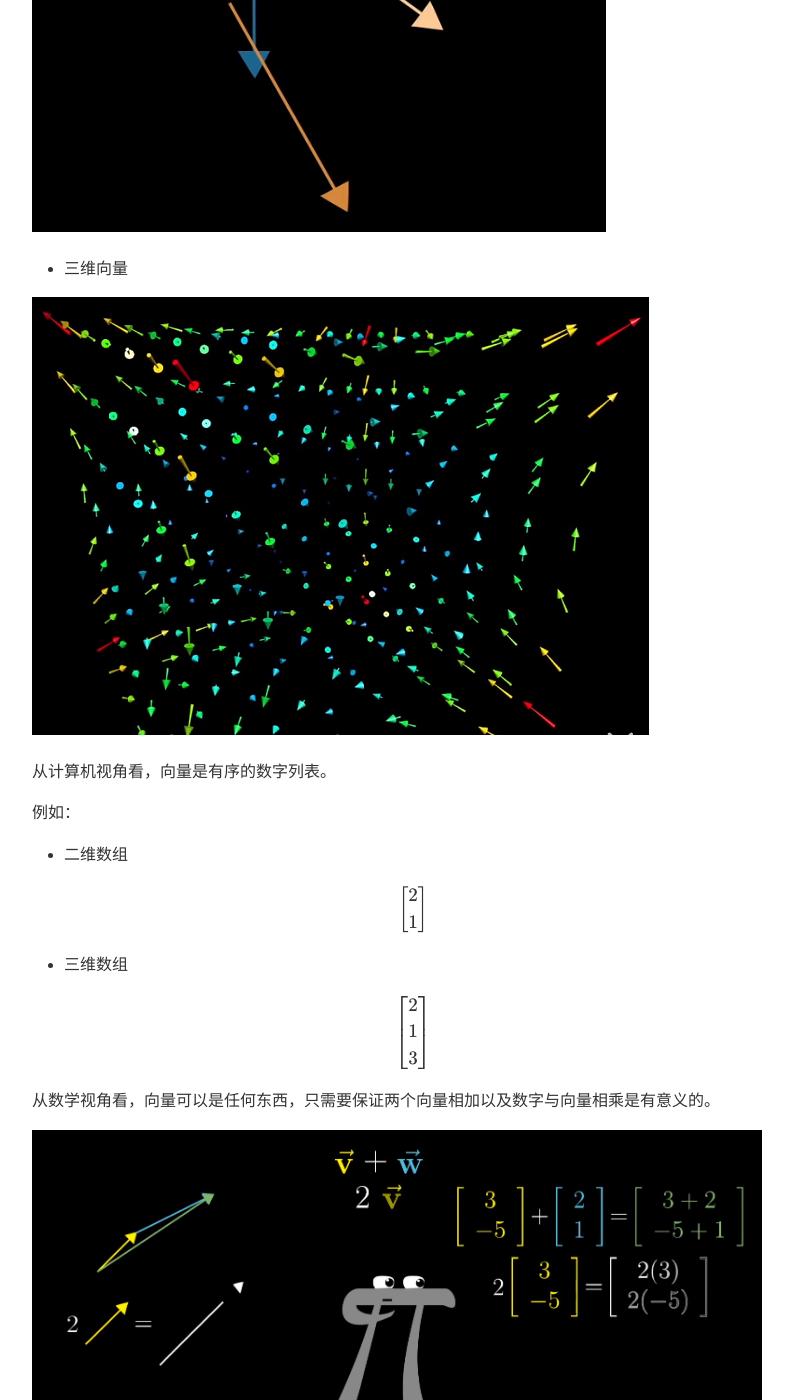
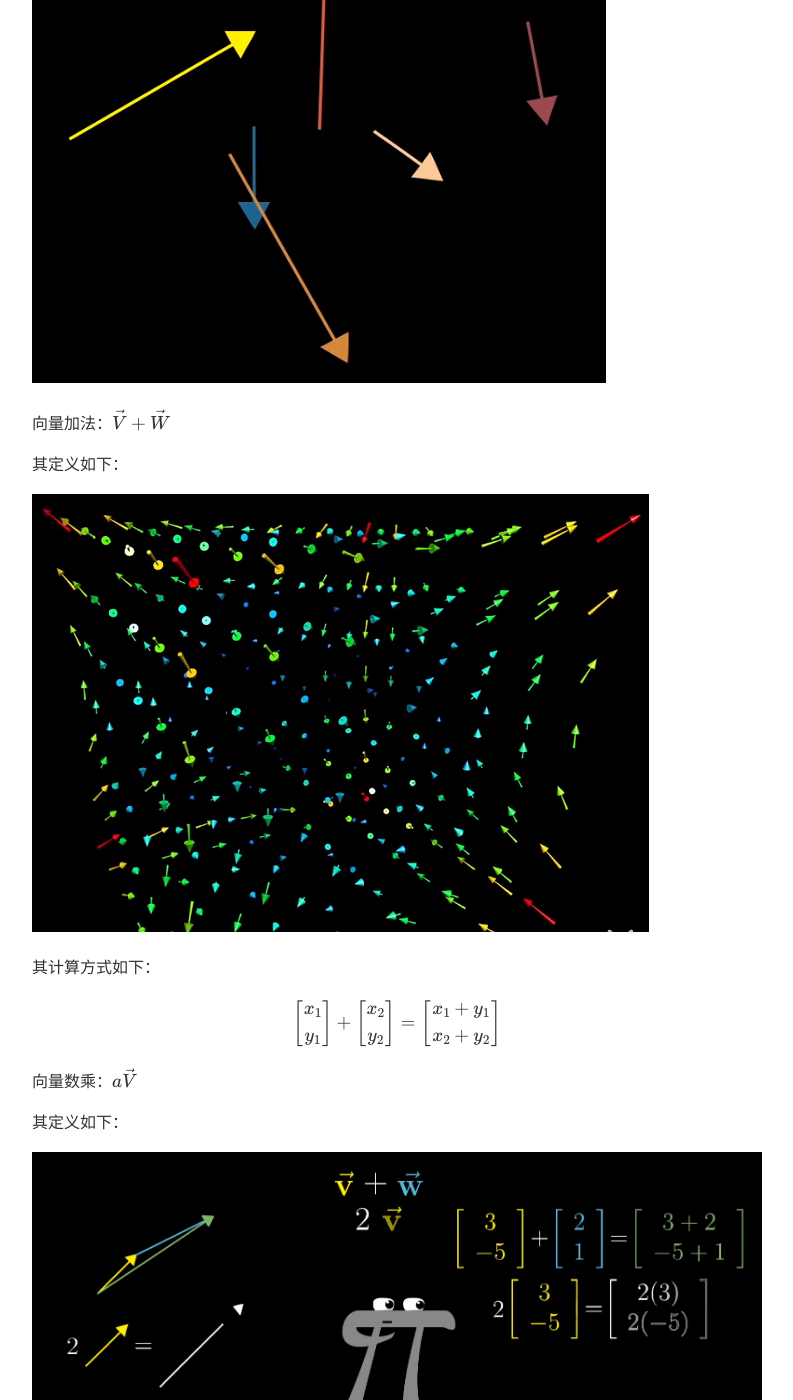
Before and after one commit to guokaide/guokaide.github.io, a Jekyll site: the page built from _posts/2019-01-07-vector.md, in a window 1280 px wide and 1400 px high, scrolled down 1179 px. Shown: the whole window, without its empty margins (118-911 px from the left). Built offline with Jekyll 4.4.1, drawn with Linux system fonts in a browser that asks for light colours; formulas are drawn with MathJax 3; comment, search, counter and statistics services are not loaded.

Commit message:
Update 2019-01-07-vector.md

```diff
--- a/_posts/2019-01-07-vector.md
+++ b/_posts/2019-01-07-vector.md
@@ -11,55 +11,34 @@ mathjax: true
 
 一般来讲，有以下三种看待向量的观点，分别是物理视角、计算机视角以及数学视角下的向量，三者看似不同却有所关联。
 
-<img src="/images/posts/math/linear-algebra-essence/1-1.PNG"/>
 
 从物理视角看，向量是空间中的箭头，决定一个向量的是它的长度和方向，只要这2个特征相同，就可以自由移动一个向量而保持其不变。
 
 例如：
 
-* 二维向量
-
-<img src="/images/posts/math/linear-algebra-essence/1-2.PNG"/>
-
-
-* 三维向量
-
-<img src="/images/posts/math/linear-algebra-essence/1-3.PNG"/>
+<img src="/images/posts/math/linear-algebra-essence/1-1.PNG"/>
 
 从计算机视角看，向量是有序的数字列表。
 
 例如：
 
-* 二维数组
-
-  $$
-  \left[ \begin{array}{c}
-  	2\\
-  	1\\
-  \end{array} \right]
-  $$
-
-
-* 三维数组
-
-  $$
-  \left[ \begin{array}{c}
-  	2\\
-  	1\\
-  	3\\
-  \end{array} \right]
-  $$
+$$
+\left[ \begin{array}{c}
+	2\\
+	1\\
+\end{array} \right]
+$$
 
 
 从数学视角看，向量可以是任何东西，只需要保证两个向量相加以及数字与向量相乘是有意义的。
 
-<img src="/images/posts/math/linear-algebra-essence/1-4.PNG"/>
+<img src="/images/posts/math/linear-algebra-essence/1-2.PNG"/>
 
 向量加法：$$\vec{V}+\vec{W}$$
 
 其定义如下：
 
-<img src="/images/posts/math/linear-algebra-essence/1-5.PNG"/>
+<img src="/images/posts/math/linear-algebra-essence/1-3.PNG"/>
 
 其计算方式如下：
 
@@ -80,7 +59,7 @@ $$
 
 其定义如下：
 
-<img src="/images/posts/math/linear-algebra-essence/1-6.PNG"/>
+<img src="/images/posts/math/linear-algebra-essence/1-4.PNG"/>
 
 其计算方式如下：
 
@@ -98,8 +77,7 @@ $$
 
 因此，向量可以理解为空间中的箭头，也可以理解为有序的数字列表，线性代数的能力很少体现在其中任意一个单独的观点上，而是体现在线性代数可以在二者之间相互转化。
 
-<img src="/images/posts/math/linear-algebra-essence/1-7.PNG"/>
-
+<img src="/images/posts/math/linear-algebra-essence/1-5.PNG"/>
 
 
 ## 参考
```
